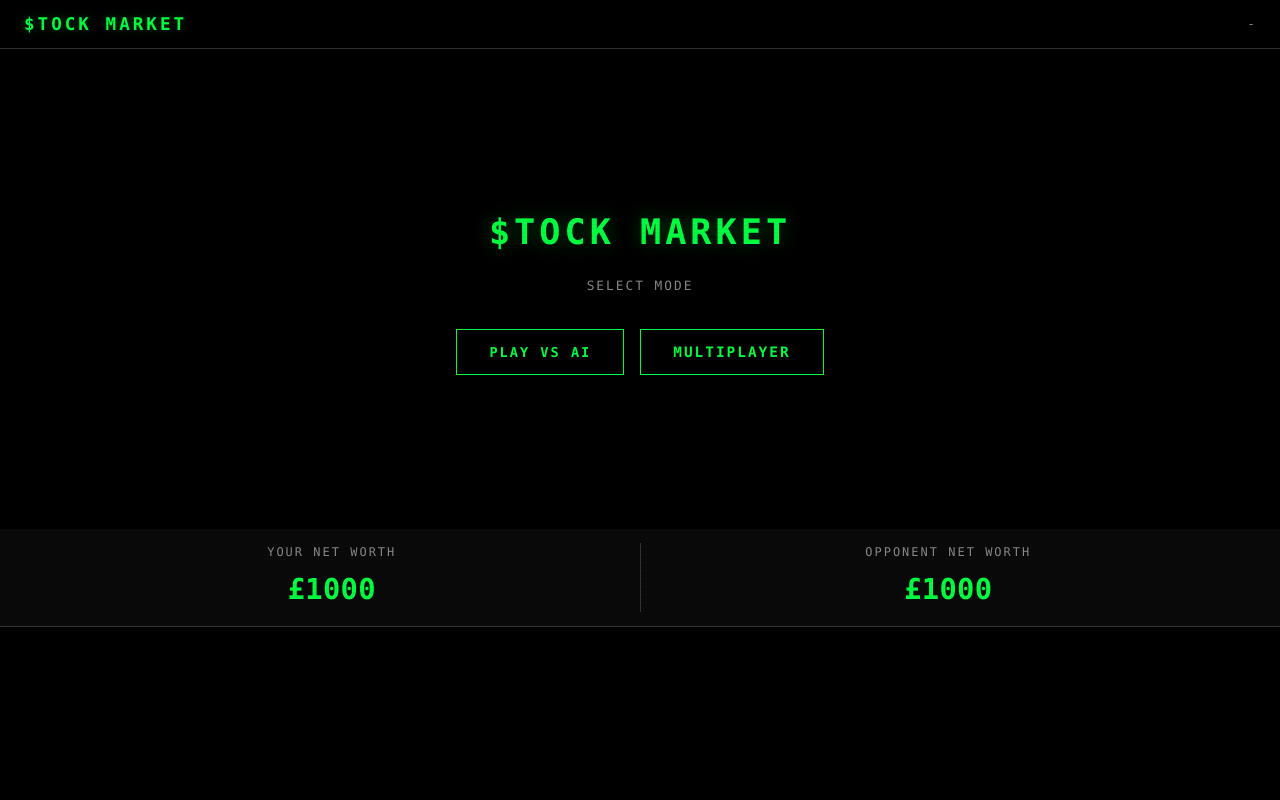
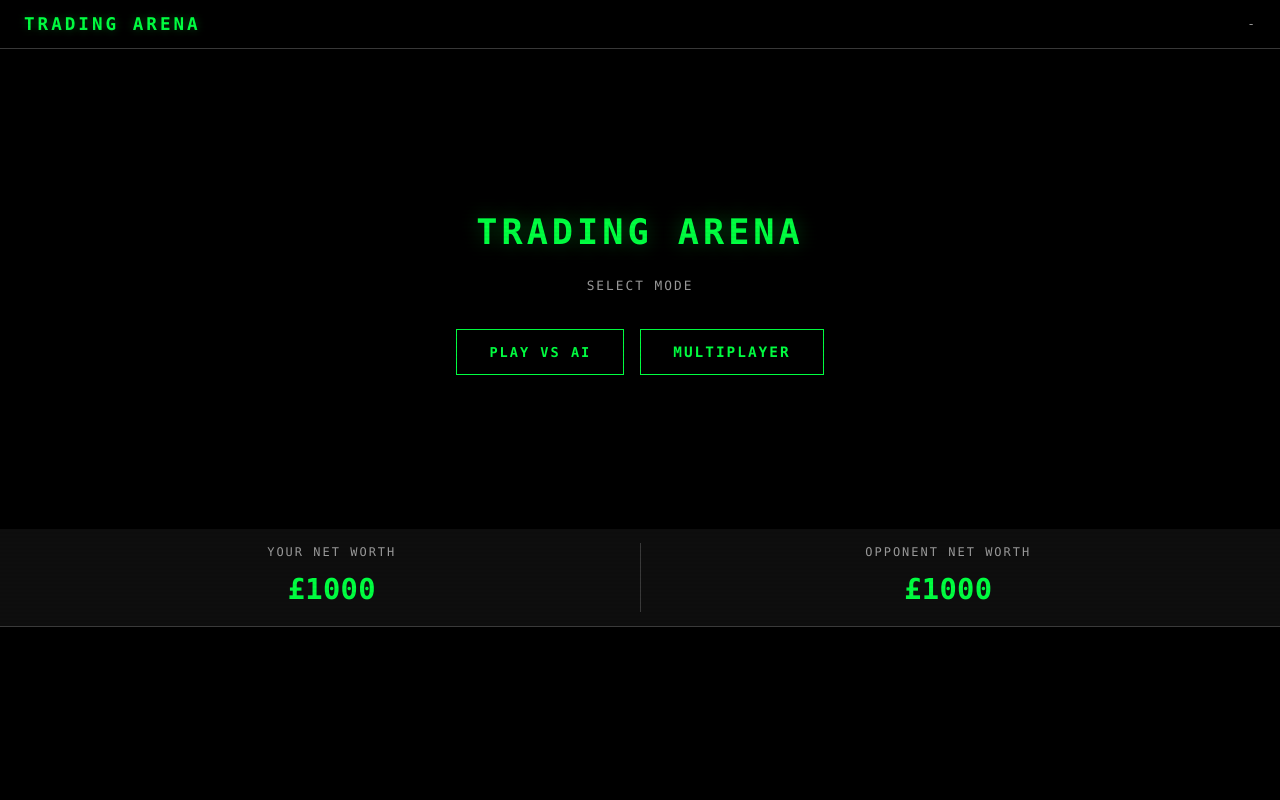
Before and after one commit to edwi-n/FintechHack26, a Flask app: page / in a window 1280 px wide. Run offline with Flask 3, Linux system fonts and the light colour scheme; some libraries are stand-ins or nearby versions.

Commit message:
Name change

```diff
--- a/backtester/backtest.py
+++ b/backtester/backtest.py
@@ -1,5 +1,5 @@
 """
-$TOCK MARKET — Backtesting Wrapper
+TRADING ARENA — Backtesting Wrapper
 ===================================
 Loads the C++ engine (.dll / .so) via ctypes, generates synthetic 3-month
 price windows, and runs 10 000 simulated games to evaluate the heuristic
@@ -285,7 +285,7 @@ def print_report(title: str, stats: dict):
 
 def main():
     print("=" * 60)
-    print("  $TOCK MARKET — AI Backtesting Engine")
+    print("  TRADING ARENA — AI Backtesting Engine")
     print("=" * 60)
 
     engine = _load_engine()
--- a/static/css/styles.css
+++ b/static/css/styles.css
@@ -12,17 +12,17 @@
 
 :root {
     --bg: #000000;
-    --surface: #0A0A0A;
-    --card-bg: #0D0D0D;
-    --card-hover: #141414;
+    --surface: #0E0E0E;
+    --card-bg: #111111;
+    --card-hover: #1A1A1A;
     --accent: #00FF41;
     --accent2: #00CC33;
     --green: #00FF41;
     --red: #FF003C;
     --gold: #FFB800;
-    --text: #E0E0E0;
-    --muted: #888888;
-    --border: #333333;
+    --text: #F0F0F0;
+    --muted: #9A9A9A;
+    --border: #3A3A3A;
     --radius: 0px;
 }
 
--- a/static/js/charts.js
+++ b/static/js/charts.js
@@ -43,13 +43,13 @@ function showStockChart(data) {
                     options: {
                               responsive: true,
                               plugins: {
-                                        title: { display: true, text: data.ticker + ' Historical Price (\u00A3)', color: '#E0E0E0', font: { size: 14, family: 'monospace' } },
+                                        title: { display: true, text: data.ticker + ' Historical Price (\u00A3)', color: '#F0F0F0', font: { size: 14, family: 'monospace' } },
                                         legend: { display: false },
                                         annotation: undefined,
                               },
                               scales: {
-                                        y: { ticks: { color: '#888888', font: { size: 12 }, callback: function (v) { return '\u00A3' + v.toFixed(0); } }, grid: { color: '#1A1A1A' } },
-                                        x: { ticks: { color: '#888888', font: { size: 11 }, maxRotation: 45 }, grid: { color: '#1A1A1A' } },
+                                        y: { ticks: { color: '#9A9A9A', font: { size: 12 }, callback: function (v) { return '\u00A3' + v.toFixed(0); } }, grid: { color: '#1A1A1A' } },
+                                        x: { ticks: { color: '#9A9A9A', font: { size: 11 }, maxRotation: 45 }, grid: { color: '#1A1A1A' } },
                               },
                     },
           });
@@ -79,12 +79,12 @@ function renderNWChart(my, opp) {
                     options: {
                               responsive: true,
                               plugins: {
-                                        title: { display: true, text: 'Portfolio Value Over Time', color: '#E0E0E0', font: { size: 14, family: 'monospace' } },
-                                        legend: { labels: { color: '#888888', font: { size: 12 } } },
+                                        title: { display: true, text: 'Portfolio Value Over Time', color: '#F0F0F0', font: { size: 14, family: 'monospace' } },
+                                        legend: { labels: { color: '#9A9A9A', font: { size: 12 } } },
                               },
                               scales: {
-                                        y: { ticks: { color: '#888888', font: { size: 12 }, callback: function (v) { return '\u00A3' + v.toLocaleString(); } }, grid: { color: '#1A1A1A' } },
-                                        x: { ticks: { color: '#888888', font: { size: 11 } }, grid: { color: '#1A1A1A' } },
+                                        y: { ticks: { color: '#9A9A9A', font: { size: 12 }, callback: function (v) { return '\u00A3' + v.toLocaleString(); } }, grid: { color: '#1A1A1A' } },
+                                        x: { ticks: { color: '#9A9A9A', font: { size: 11 } }, grid: { color: '#1A1A1A' } },
                               },
                     },
           });
--- a/templates/index.html
+++ b/templates/index.html
@@ -4,7 +4,7 @@
 <head>
           <meta charset="UTF-8" />
           <meta name="viewport" content="width=device-width, initial-scale=1.0" />
-          <title>$TOCK MARKET — Terminal</title>
+          <title>TRADING ARENA — Terminal</title>
           <script src="https://cdnjs.cloudflare.com/ajax/libs/socket.io/4.7.2/socket.io.min.js"></script>
           <script src="https://cdn.jsdelivr.net/npm/chart.js@4.4.0/dist/chart.umd.min.js"></script>
           <link rel="stylesheet" href="{{ url_for('static', filename='css/styles.css') }}" />
@@ -12,13 +12,13 @@
 
 <body>
           <div class="top-bar">
-                    <h1>$TOCK MARKET</h1>
+                    <h1>TRADING ARENA</h1>
                     <div class="round-info" id="roundInfo">-</div>
           </div>
 
           <!-- Mode Selection Menu -->
           <div id="menuScreen" class="lobby-screen">
-                    <h2>$TOCK MARKET</h2>
+                    <h2>TRADING ARENA</h2>
                     <p style="color: var(--muted); margin-bottom: 32px; font-size: 0.8rem; letter-spacing: 2px;">SELECT MODE</p>
                     <div style="display: flex; gap: 16px; justify-content: center;">
                               <button class="btn-ready" onclick="selectMode('offline')" style="padding: 14px 32px;">PLAY VS AI</button>
@@ -38,7 +38,7 @@
           </div>
 
           <div id="lobbyScreen" class="lobby-screen hidden">
-                    <h2>$TOCK MARKET</h2>
+                    <h2>TRADING ARENA</h2>
                     <p class="pulse" id="lobbyMsg">Waiting for opponent ...</p>
                     <p style="color: var(--muted); margin-top: 24px; font-size: 0.85rem;">Open this page in two browser
                               tabs to
```
Also changed, not shown: other parts of static/css/styles.css (+12 -12 lines), 1 other file.
